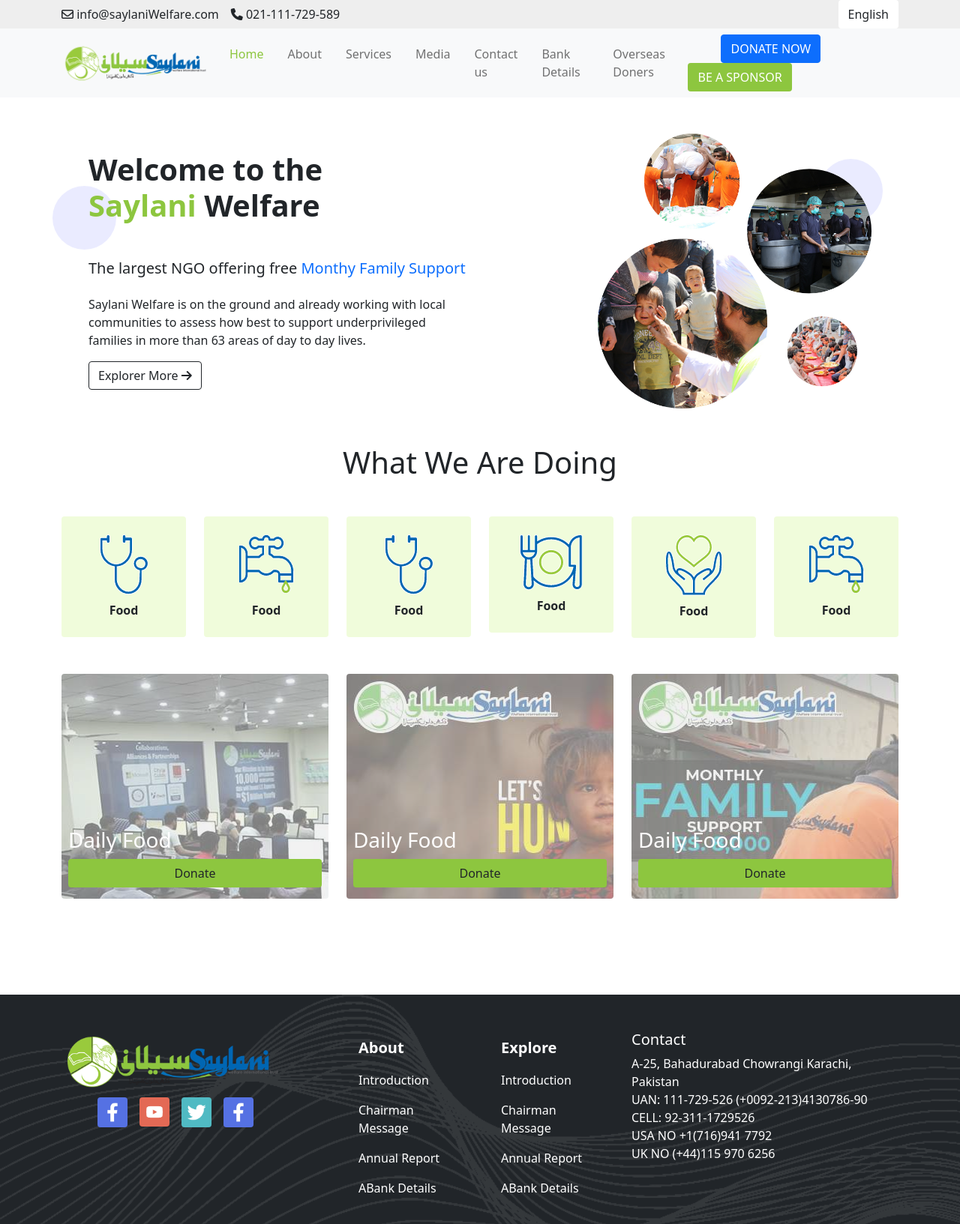
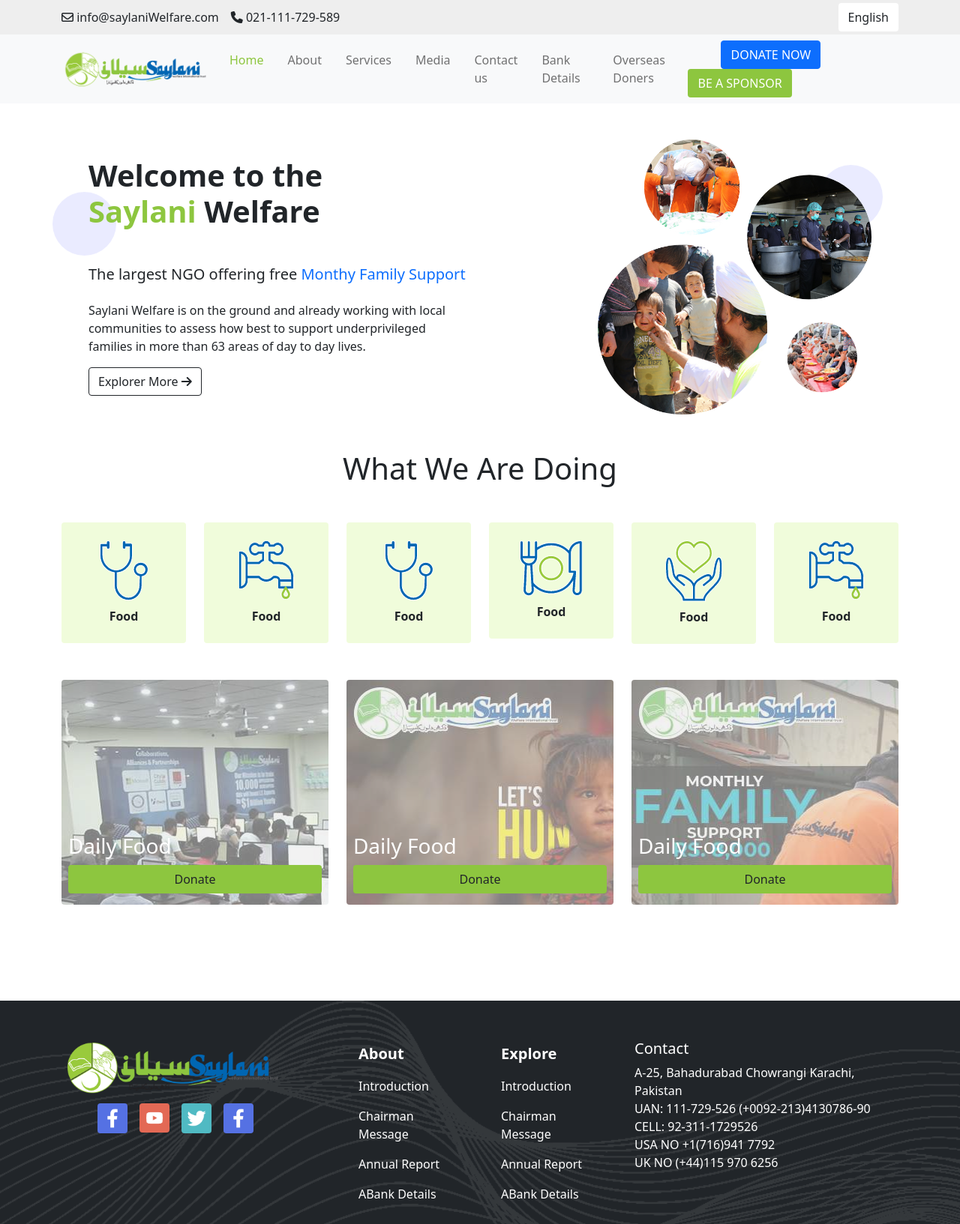
Before and after one commit to saaddotes/Saylani-Clone-Hackathon-1-SMIT, a plain HTML site: page index.html in a window 1280 px wide. Shown: the top 1633 px of the page at 75% size. Drawn offline with Linux system fonts and the light colour scheme.

Commit message:
Updated Header

```diff
--- a/index.html
+++ b/index.html
@@ -12,22 +12,20 @@
 </head>
 
 <body>
-    <header class="bg-dark-subtle">
-        <div class="d-flex container justify-content-between align-items-center">
+    <header class="bg-dark-subtle py-1">
+        <div class="d-flex container justify-content-between align-items-center flex-wrap">
             <div class="d-flex gap-3">
                 <div>
-                    <!-- Todo : change into anchor tag mailto -->
                     <i class="fa-regular fa-envelope"></i>
                     <span>info@saylaniWelfare.com</span>
                 </div>
                 <div>
-                    <!-- Todo : change into anchor tag phone -->
                     <i class="fa-solid fa-phone"></i>
                     <span>021-111-729-589</span>
                 </div>
             </div>
 
-            <div>
+            <div class="ms-auto">
                 <button class="btn bg-white">English</button>
             </div>
         </div>
@@ -238,6 +236,7 @@
 
                     </div>
                     <div class="col-lg-4">
+                        <div class="p-1">
                             <h1 class="text-white fs-5">Contact</h1>
                             <span class="text-white ">A-25, Bahadurabad Chowrangi Karachi, Pakistan
                                 <br>
@@ -248,6 +247,7 @@
                                 USA NO +1(716)941 7792
                                 <br>
                                 UK NO (+44)115 970 6256</span>
+                        </div>
                     </div>
                 </div>
                 <hr class="text-white opacity-5">
```
Lines whose indentation alone changed are shown as unchanged.
